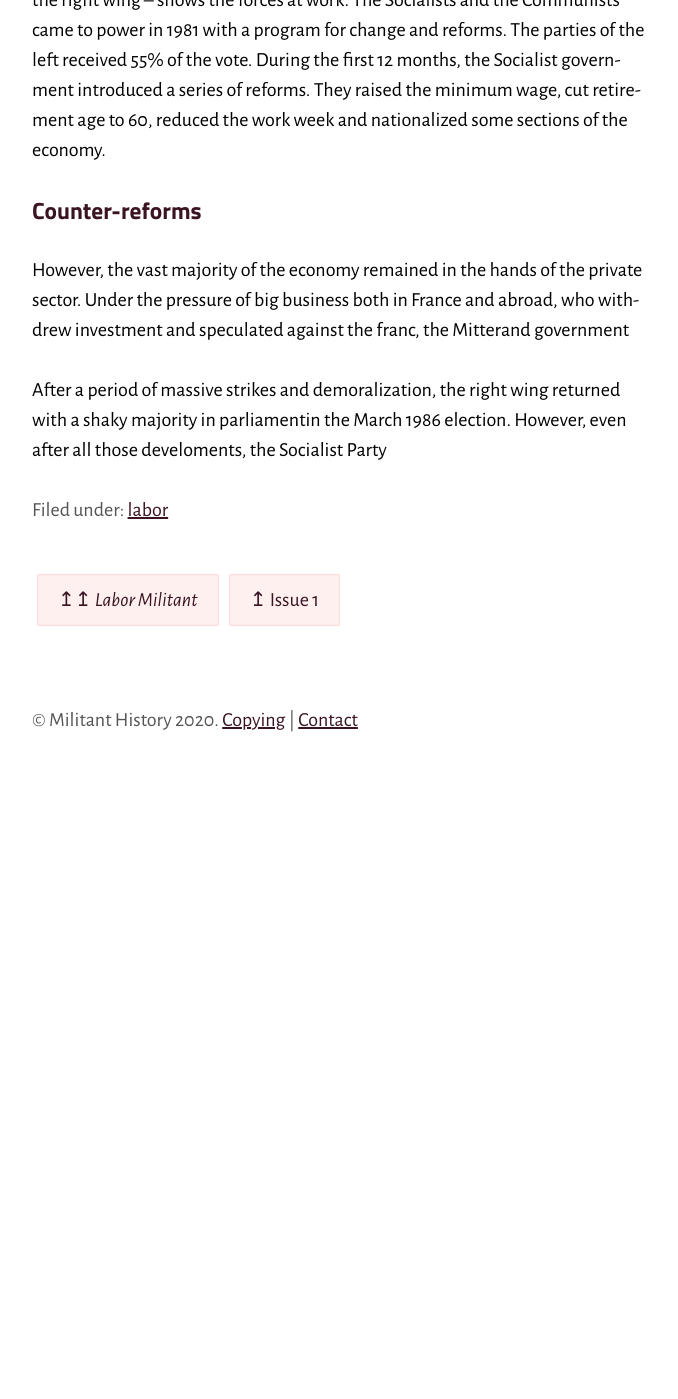
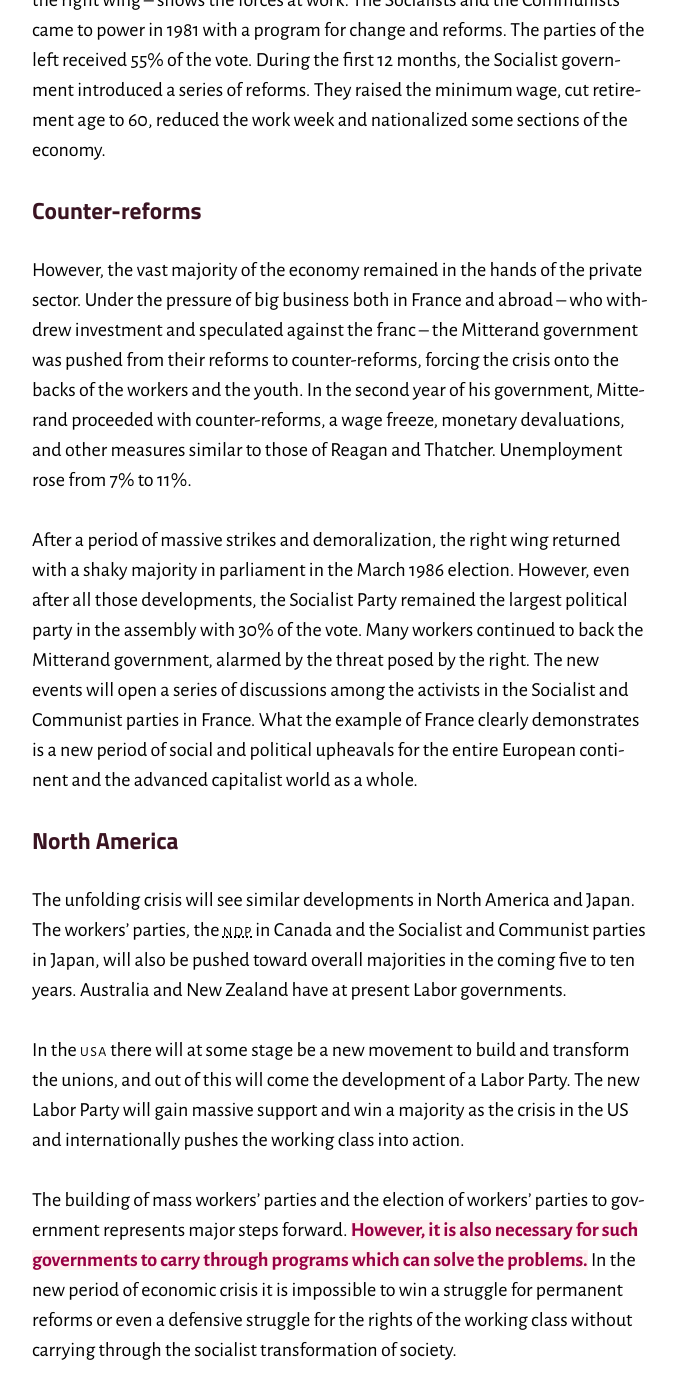
Before and after one commit to jackwillis/militanthistory, a Jekyll site: the page built from collections/_lm_articles/01/working-class-fights-capitalism-and-stalinism.md, in a window 1280 px wide and 1400 px high, scrolled down 10205 px. Shown: the whole window, without its empty margins (106-784 px from the left). Built offline with Jekyll 4.4.1, drawn with Linux system fonts in a browser that asks for light colours; before the commit the page ends 10970 px from its top, so only the background shows below that; some of the changed text lies outside the part shown.

Commit message:
Finish working-class-fights-capitalism-and-stalinism.md

```diff
--- a/_sass/components.scss
+++ b/_sass/components.scss
@@ -109,7 +109,7 @@
   border: 1px solid #ffdad8;
 
   line-height: ($line-height * 2);
-  @media (min-width: $large-breakpoint) {
+  @media (min-width: $medium-breakpoint) {
     line-height: inherit;
   }
 }
--- a/collections/_lm_articles/01/working-class-fights-capitalism-and-stalinism.md
+++ b/collections/_lm_articles/01/working-class-fights-capitalism-and-stalinism.md
@@ -4,7 +4,7 @@
 author: "Victor Bloch"
 lm_issue: 1
 location: "pp. 6–7"
-tags: labor
+tags: aquino-corazon asia austerity bureaucratic-caste capitalism-or-barbarism communist-parties crisis deformed-workers-state dictators duvalier-jean-claude eastern-bloc economics europe france general-strike guerillas haiti hunger internationalism labor labor-party landlordism left-governments marcos-ferdinand mitterand peasantry philippines poland political-revolution program reagan recession revolution socialist-parties solidarnosc south-africa spain stalinism strategy strike uk-miners-strike unemployment wages world-perspectives work-week workers-democracy working-class
 
 lead_image:
   alt: "Miners' families marching down street with signs: Victory to the miners; Coal not dole!"
@@ -548,14 +548,100 @@
 
 However, the vast majority of the economy
 remained in the hands of the private sector.
-Under the pressure of big business both in France and abroad,
-who withdrew investment and speculated against the franc,
-the Mitterand government
+Under the pressure of big business both in France and abroad --
+who withdrew investment and speculated against the franc --
+the <span lang="fr">Mitterand</span> government
+was pushed from their reforms to counter-reforms,
+forcing the crisis onto the backs of the workers and the youth.
+In the second year of his government, <span lang="fr">Mitterand</span>
+proceeded with counter-reforms, a wage freeze, monetary devaluations,
+and other measures similar to those of Reagan and Thatcher.
+Unemployment rose from 7% to 11%.
 
 After a period of massive
 strikes and demoralization, the
 right wing returned with a
-shaky majority in parliamentin
+shaky majority in parliament in
 the March 1986 election.
 However, even after all those
-develoments, the Socialist Party
+developments, the Socialist Party
+remained the largest political party
+in the assembly with 30% of the vote.
+Many workers continued to back the <span lang="fr">Mitterand</span>
+government, alarmed by the threat posed by the right.
+The new events will open a series of discussions among the activists
+in the Socialist and Communist parties in France.
+What the example of France clearly demonstrates is a new period of
+social and political upheavals for the entire European continent
+and the advanced capitalist world as a whole.
+
+### North America
+
+The unfolding crisis will see similar developments in North America and Japan.
+The workers' parties, the <abbr title="New Democratic Party">NDP</abbr> in Canada
+and the Socialist and Communist parties in Japan,
+will also be pushed toward overall majorities in the coming five to ten years.
+Australia and New Zealand have at present Labor governments.
+
+In the <abbr>USA</abbr> there will at some stage be a new movement to build and transform the unions,
+and out of this will come the development of a Labor Party.
+The new Labor Party will gain massive support and win a majority
+as the crisis in the US and internationally pushes the working class into action.
+
+The building of mass workers' parties and the election of workers' parties to government
+represents major steps forward. **However, it is also necessary for such governments
+to carry through programs which can solve the problems.**
+In the new period of economic crisis it is impossible to win a struggle for permanent reforms
+or even a defensive struggle for the rights of the working class without carrying through
+the socialist transformation of society.
+
+In the Stalinist countries it is
+impossible to win democratic
+rights and solve the economic
+problems except by overthrowing
+the Stalinist bureaucracies and
+replacing them with workers'
+democracies.
+
+### Protracted struggle
+
+The lesson of events
+worldwide is that the working
+class is now much stronger than
+before. East and West, in the
+metropolitan countries and in
+the underdeveloped
+countries it
+is moving into struggle and giving
+leadership to all the oppressed
+sections of society. However,
+its leadership is incapable of
+bringing it to victory either over capitalism
+and landlordism in the West or Stalinism in the East.
+As a result, the struggle takes big leaps forward and then suffers
+defeats only to once again move on to the offensive.
+The struggle is protracted and drawn out.
+
+{:.final}
+What is necessary is the
+establishment of genuine Marxist
+leaderships at the head of the
+working class internationally.
+This would make possible the
+establishment of genuine
+workers' democracies. **One such
+victory in a major industrial
+country either in the East or
+in the West would transform
+the political situation
+worldwide.** The way would then be
+opened to the ending of
+Stalinism, capitalism and
+landlordism, and to the
+establishment of a world socialist
+federation. This would end
+exploitation and oppression, and
+would lay the basis for a world
+free of want and need allowing
+the fullest possible human
+development.
```
Also changed, not shown: other parts of collections/_lm_articles/01/working-class-fights-capitalism-and-stalinism.md (+6 -6 lines), _data/tags.yml (+62 -5 lines).
